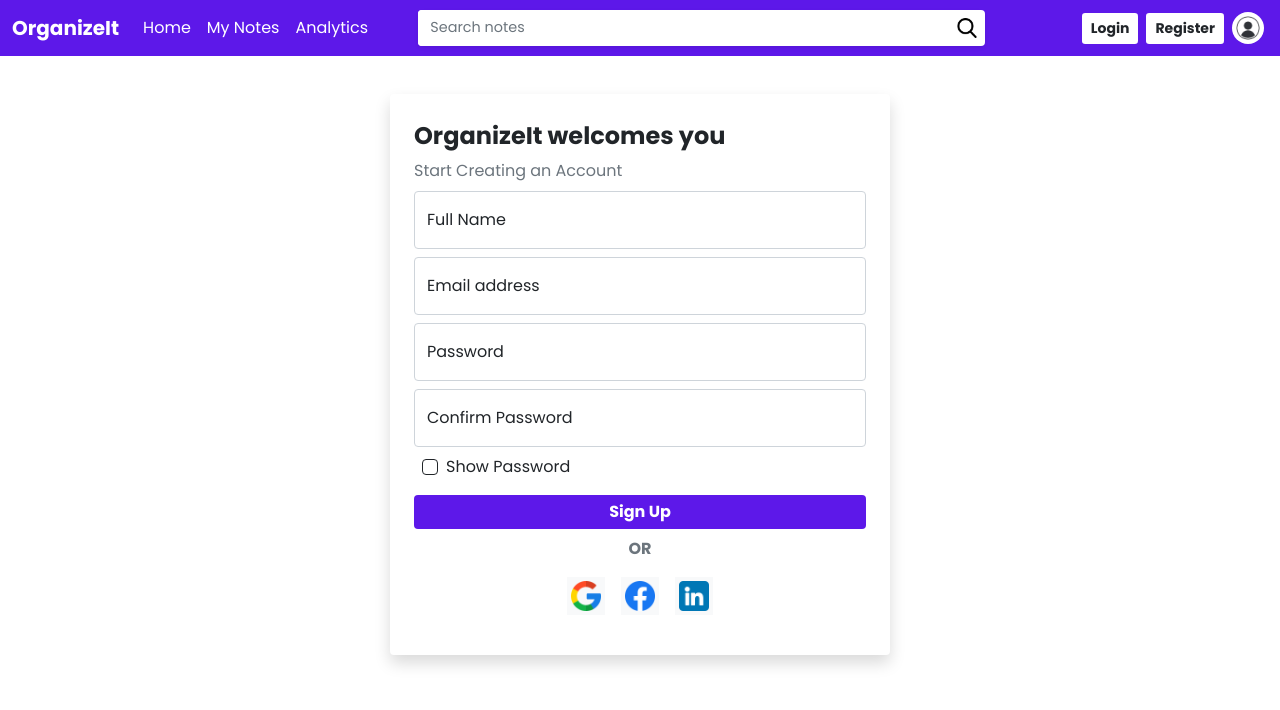
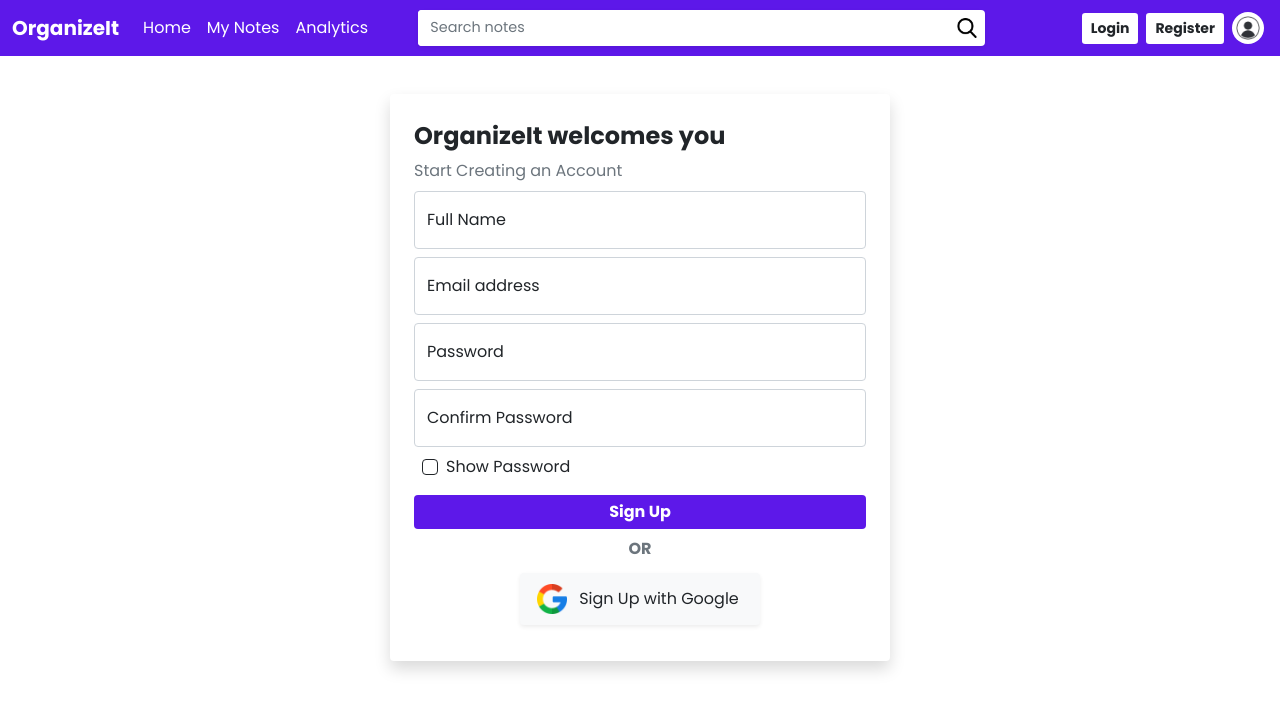
Before and after one commit to HariSirikonda/OrganizeIt, a React (Create React App) app in the folder frontend/notes-app/: page /signup in a window 1280 px wide. Shown: the top 710 px of the page. Built offline with nearby package versions, Linux system fonts and the light colour scheme; no server answers; a web font is replaced by a local one.

Commit message:
added buttons for oauth with google

```diff
--- a/frontend/notes-app/src/components/Navbar.js
+++ b/frontend/notes-app/src/components/Navbar.js
@@ -40,7 +40,9 @@
     };
 
     useEffect(() => {
-        getUserInfo();
+        if (isLoggedIn) {
+            getUserInfo();
+        }
     }, []);
 
     const handleProfileClick = () => {
--- a/frontend/notes-app/src/pages/Login.js
+++ b/frontend/notes-app/src/pages/Login.js
@@ -71,9 +71,9 @@
                         required
                     >
                     </input>
-                    <div class="mb-3 form-check m-1">
-                        <input type="checkbox" class="form-check-input shadow-none border-dark" id="exampleCheck1" onChange={(e) => setHide(!hide)} />
-                        <label class="form-check-label" for="exampleCheck1">Show Password</label>
+                    <div className="mb-3 form-check m-1">
+                        <input type="checkbox" className="form-check-input shadow-none border-dark" id="exampleCheck1" onChange={(e) => setHide(!hide)} />
+                        <label className="form-check-label" htmlFor="exampleCheck1">Show Password</label>
                     </div>
                     <label htmlFor="Password">Password</label>
                 </div>
@@ -83,15 +83,15 @@
                 <button id="ContinueButton" type="submit" className="submit_btn btn btn-md nav-color text-white shadow-none w-100 my-2 p-1"><b>Login</b></button>
                 <div className="text-center text-uppercase text-muted mb-1"><b>OR</b></div>
                 <div className='m-1 d-flex align-items-center justify-content-center'>
-                    <div className='bg-light m-2 d-flex align-items-center justify-content-center'>
-                        <img className='m-1 p-0' alt='google' src={GoogleIcon} style={{ width: "30px", height: "30px" }} />
-                    </div>
-                    <div className='bg-light m-2 d-flex align-items-center justify-content-center'>
-                        <img className='m-1 p-0' alt='facebook' src={FacebookIcon} style={{ width: "30px", height: "30px" }} />
-                    </div>
-                    <div className='bg-light m-2 d-flex align-items-center justify-content-center'>
-                        <img className='m-1 p-0' alt='linkedin' src={LinkedIcon} style={{ width: "30px", height: "30px" }} />
-                    </div>
+                    <button className='btn bg-light m-2 d-flex align-items-center justify-content-center shadow-sm'>
+                        <img
+                            className='m-1 p-0'
+                            alt='show me'
+                            src={GoogleIcon}
+                            style={{ width: "30px", height: "30px" }}
+                        ></img>
+                        <span className='text-dark mx-2'>Sign Up with Google</span>
+                    </button>
                 </div>
             </form>
         </>
--- a/frontend/notes-app/src/pages/SignUp.js
+++ b/frontend/notes-app/src/pages/SignUp.js
@@ -1,8 +1,5 @@
-import React, { useEffect, useState } from 'react'
+import { useEffect, useState } from 'react'
 import GoogleIcon from '../assets/google.png';
-import LinkedIcon from '../assets/linkedin.png';
-import FacebookIcon from '../assets/facebook.png';
-import Navbar from '../components/Navbar';
 import axiosInstance from '../utils/axiosInstance';
 import { useNavigate } from 'react-router-dom';
 
@@ -23,7 +20,7 @@
             return;
         }
 
-        if (password != confirmPassword) {
+        if (password !== confirmPassword) {
             setError("Passwords mismatched.");
             return;
         }
@@ -117,34 +114,23 @@
                     >
                         <b>Sign Up</b>
                     </button>
-                    <div className="text-center text-uppercase text-muted mb-1">
+                    <div className="text-center text-uppercase text-muted">
                         <b>OR</b>
                     </div>
-                    <div className='m-2 d-flex align-items-center justify-content-center'>
-                        <div className='bg-light m-2 d-flex align-items-center justify-content-center'>
+                    <div className='m-1 d-flex align-items-center justify-content-center'>
+                        <button
+                            className='btn bg-light m-2 d-flex align-items-center justify-content-center shadow-sm'
+                            type='button'
+                            onClick={() => { console.log("Sign in with google clicked") }}
+                        >
                             <img
                                 className='m-1 p-0'
                                 alt='show me'
                                 src={GoogleIcon}
                                 style={{ width: "30px", height: "30px" }}
                             ></img>
-                        </div>
-                        <div className='bg-light m-2 d-flex align-items-center justify-content-center'>
-                            <img
-                                className='m-1 p-0'
-                                alt='show me'
-                                src={FacebookIcon}
-                                style={{ width: "30px", height: "30px" }}
-                            ></img>
-                        </div>
-                        <div className='bg-light m-2 d-flex align-items-center justify-content-center'>
-                            <img
-                                className='m-1 p-0'
-                                alt='show me'
-                                src={LinkedIcon}
-                                style={{ width: "30px", height: "30px" }}
-                            ></img>
-                        </div>
+                            <span className='text-dark mx-2'>Sign Up with Google</span>
+                        </button>
                     </div>
                 </form>
             </section>
```
